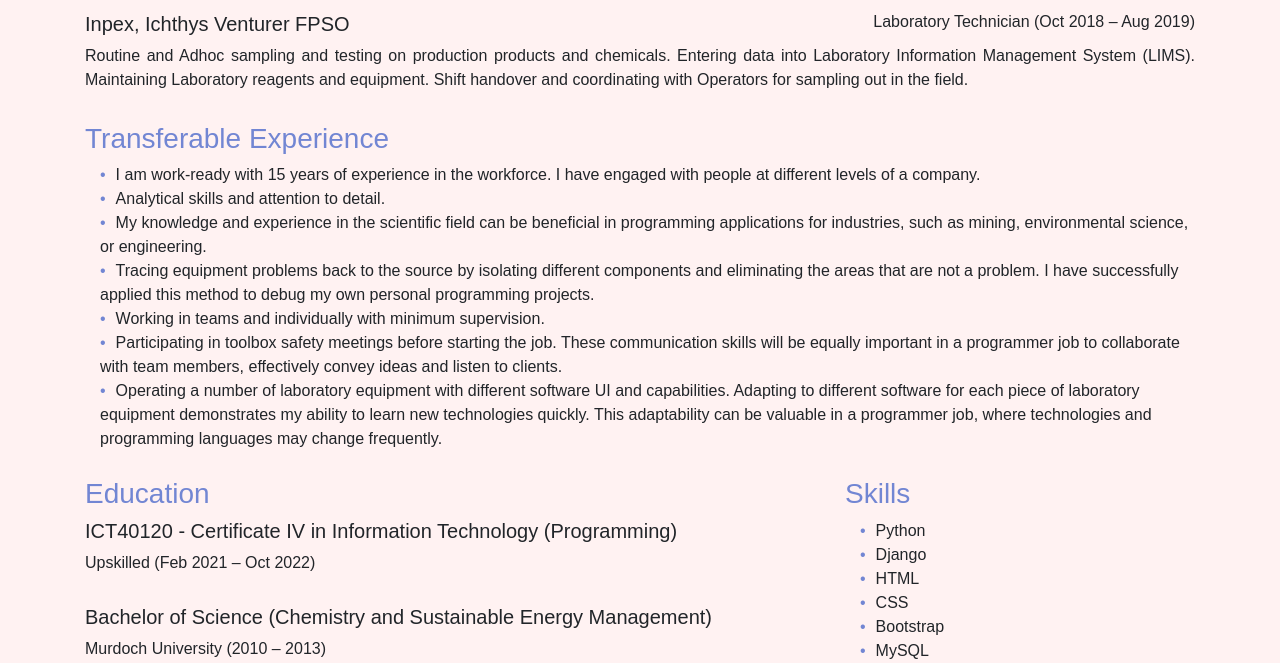
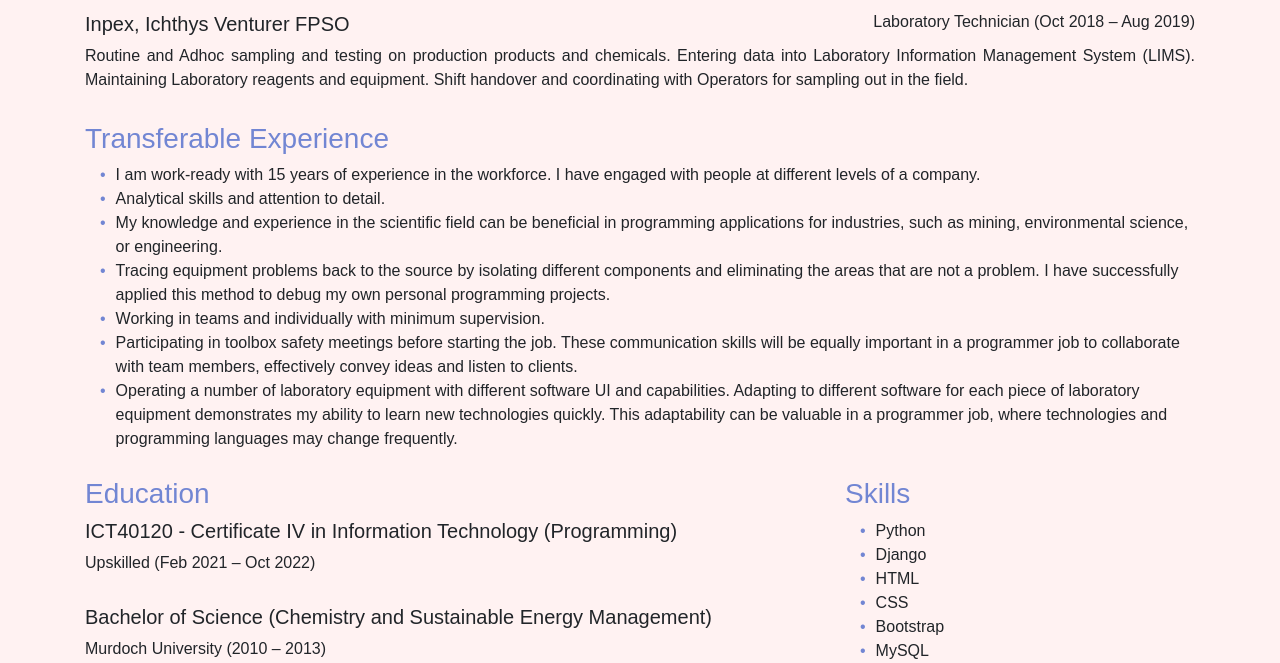
Before and after one commit to JackPflaum/MyPortfolioWebsite, a Django app: page /resume/ in a window 1280 px wide. Shown: the part 957-1620 px from the top of the page. Run offline with Django 4.2, Linux system fonts and the light colour scheme; some libraries are stand-ins or nearby versions.

Commit message:
made resume Transferrable Experience list align properly.

```diff
--- a/MyPortfolioWebsite/jacks_website/static/css/style.css
+++ b/MyPortfolioWebsite/jacks_website/static/css/style.css
@@ -7,6 +7,11 @@ body {
 ul.custom-list {
     list-style-type: none;
     padding-left: 15px;
+}
+
+ul.custom-list li {
+    display: flex;
+    align-items: flex-start; /* Align items at the start (top) of the flex container */
 }
 
 ul.custom-list li::before {
@@ -223,7 +228,7 @@ ul.custom-list li::before {
     margin-top: 10px;
 }
 
-.resume-heading {
+.resume-heading span {
     color: black;
 }
 
--- a/MyPortfolioWebsite/jacks_website/templates/resume.html
+++ b/MyPortfolioWebsite/jacks_website/templates/resume.html
@@ -32,13 +32,12 @@
     </div>
 
     <div>
-        <h1>Resume - <span class="resume-heading">Jack Pflaum</span></h1>
+        <h1 class="resume-heading">Resume - <span>Jack Pflaum</span></h1>
         <h3>Professional Summary</h3>
         <p id="text-align">I am excited to bring my analytical skills and problem-solving abilities to back-end computer programming after my decision to change careers from a lab technician. With a Certificate 4 in Information Technology (Programming) and a Bachelor of Science in Chemistry and Sustainable Energy Management, I have developed a solid foundation in Python and Django, as well as some knowledge of HTML, CSS and Bootstrap.</p>
         <p id="text-align">The desire to understand how things work is the main reason I decided to become a programmer. My drive for self-improvement constantly pushes me to research new programming skills and approaches to problem-solving, resulting in my proficiency in using Visual Studio Code and Github to create my personal projects.</p>
         <p id="text-align">As I transition into a career as a back-end developer, I am confident that my experience in laboratory work has provided me with transferable skills that will prove valuable in my new role. My ability to analyze data and troubleshoot problems will be assets as I work to develop robust and efficient back-end systems.</p>
         <p id="text-align">Overall, I am a driven and enthusiastic individual with a strong work ethic and a commitment to continuous learning. I look forward to bringing my skills and passion to a new career in programming.</p>
-
     </div>
 
     <div>
```
